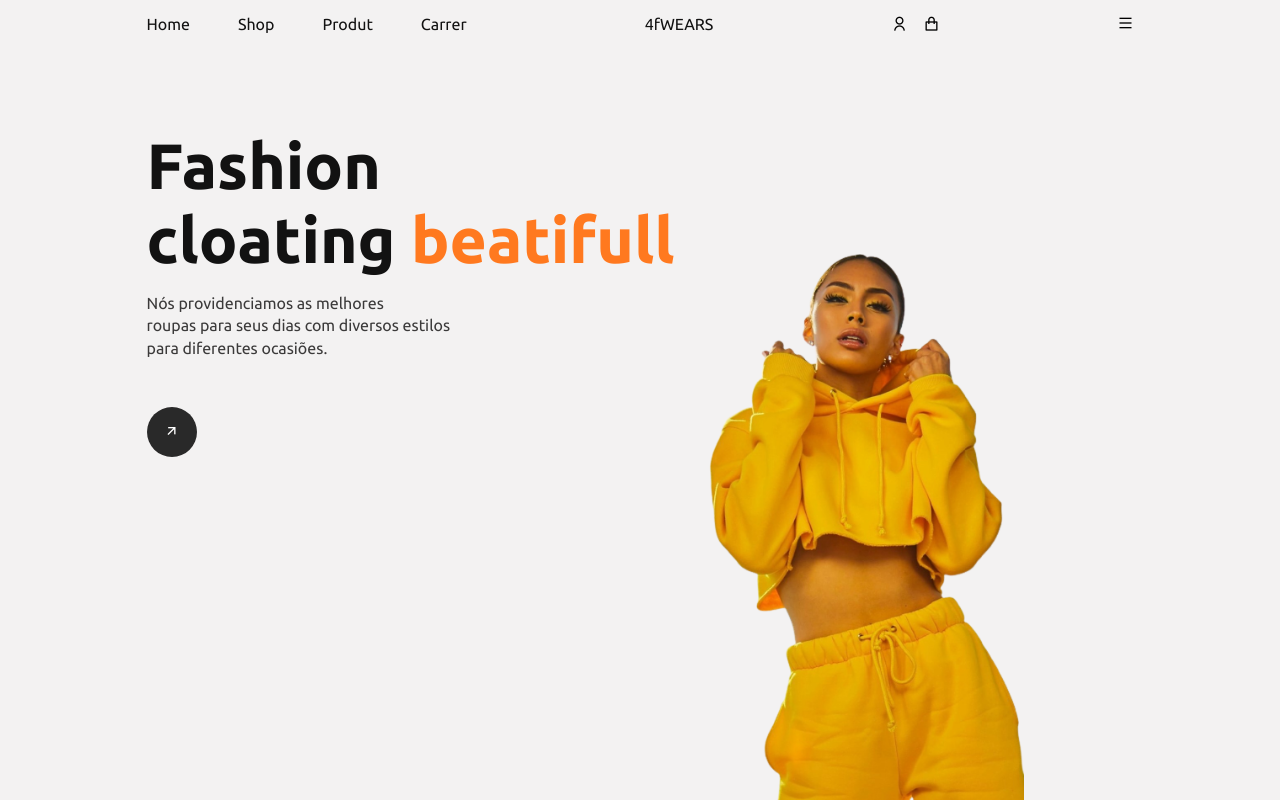
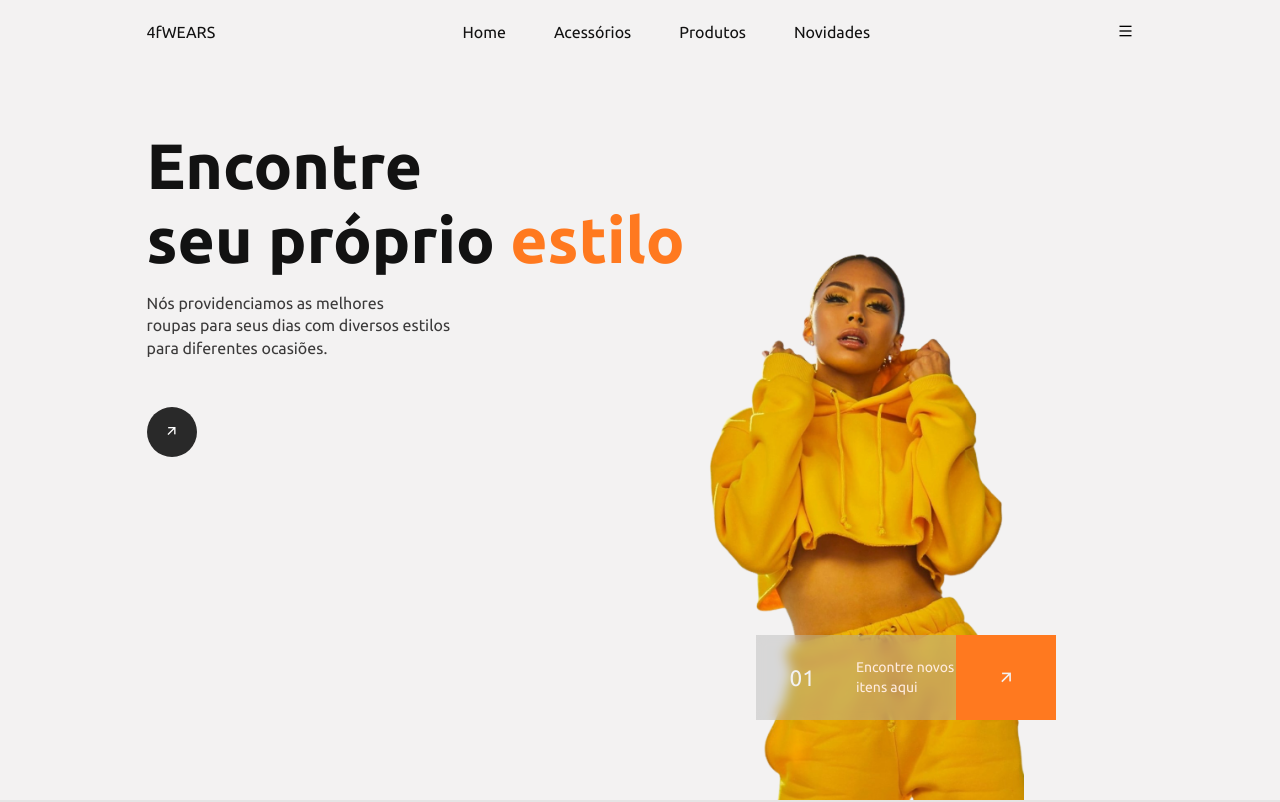
Before and after one commit to Dev-web-elisio/Website-ecommerce, a plain HTML site: page index.html in a window 1280 px wide. Shown: the top 802 px of the page. Drawn offline with nearby package versions, Linux system fonts and the light colour scheme.

Commit message:
Salvando alterações na HOME

```diff
--- a/assets/css/style.css
+++ b/assets/css/style.css
@@ -116,7 +116,7 @@ html {
     display: flex;
     justify-content: space-between;
     align-items: center;
-    height: 3rem;
+    height: 4rem;
 }
 
 .nav_toggler {
@@ -140,13 +140,21 @@ html {
 
 
 .show {
-    background: red;
+    box-shadow: 2px 2px 2px 1px rgba(0, 0, 0, 0.2);
+}
+
+.mudar-cor {
+    box-shadow: 2px 2px 2px 1px rgba(0, 0, 0, 0.2);
+    background: #f8f5f1;
+
 }
 /* HOME CONTAINER */
 .home {
     position: relative;
     height: 100vh;
     background-color: #f3f2f2;
+    box-shadow: 1px 1px 1px 1px rgba(0, 0, 0, 0.1);
+
 }
 
 
@@ -166,7 +174,41 @@ html {
    margin-bottom: 3rem;
 }
 
+.home_card {
+    position: absolute;
+    bottom: 5rem;
+    right: 14rem;
+    display: grid;
+    grid-template-columns: repeat(3, 1fr);
+    justify-content: space-around;
+    align-items: center;
+    width: 300px;
+    height: 85px;
+    background-color: #b3b3b370;
+    backdrop-filter: blur(6px);
+    -webkit-backdrop-filter: blur(6px);
+}
+.home_card-icone {
+    background: #ff791f;
+    cursor: pointer;
+    height: 100%;
+    display: inline-flex;
+    justify-content: center;
+    align-items: center;
+    color: #f3f2f2;
+    font-size: 1.2rem;
+}
 
+.home_card-span {
+    font-size: 1.4rem;
+    padding-left: 2.1rem;
+    color: #f3f2f2;
+}
+
+.home_card-paragrafo {
+    font-size: .876rem;
+    color: #ffecdf;
+}
 .home_btn {
     width: 50px;
     height: 50px;
@@ -426,22 +468,7 @@ html {
 
 
 /* PESSOAS */
-.pessoas_section {
-    background-color: #161614;
-}
-.pessoas_texto {
-    text-align: center;
-}
-.pessoas_titulo {
-    font-size: 2.5rem;
-    color: #f3f2f2;
-}
 
-.pessoas_subtitulo {
-    font-size: 1rem;
-    color: #ff791f;
-    margin-bottom: .5rem;
-}
  /* MEDIA QUERY */
  /*=============== BREAKPOINTS ===============*/
 /* PARA DISPOSITIVOS PEQUENOS */
--- a/assets/js/javascript-main.js
+++ b/assets/js/javascript-main.js
@@ -9,7 +9,7 @@ const ShowMenu = (togglerId , navId) => {
     }
 }
 
-ShowMenu('scroll-up' , 'nav-menu');
+ShowMenu('nav-toggler' , 'nav-menu');
 
 
 // Função Header Para mudar a cor do cabeçalho
@@ -47,5 +47,5 @@ const sr = ScrollReveal({
 
 sr.reveal(`.home_titulo , .home_descricao , .home_button , .novidades_subtitulo, .novidades_titulo , .novidade_descricao , .novidade_btn`,{interval: 100})
 sr.reveal(`.nova_card , .colecao_titulo , .colecao_descricao , .colecao_link , .card` ,{interval: 100})
-sr.reveal(`.produtos_card_item , .colecao_img2 , .colecao_img`,{origin: 'left'})
+sr.reveal(`.produtos_card_item , .colecao_img2 , .colecao_img , .home_card`,{origin: 'left'})
 sr.reveal(``,{origin: 'right'})
--- a/index.html
+++ b/index.html
@@ -15,22 +15,20 @@
     <!-- HEADER (cabeçalho) -->
     <header class="header">
         <nav class="nav container">
+            <div class="nav_logo">
+                <a href="#home" class="nav_link"><span>4f</span>WEARS</a>
+            </div>
             <div class="nav_menu" id="nav-menu">
                 <ul class="nav_lista">
                     <li class="nav_item"><a href="#home" class="nav_link">Home</a></li>
-                    <li class="nav_item"><a href="#home" class="nav_link">Shop</a></li>
-                    <li class="nav_item"><a href="#home" class="nav_link">Produt</a></li>
-                    <li class="nav_item"><a href="#home" class="nav_link">Carrer</a></li>
+                    <li class="nav_item"><a href="#home" class="nav_link">Acessórios</a></li>
+                    <li class="nav_item"><a href="#home" class="nav_link">Produtos</a></li>
+                    <li class="nav_item"><a href="#home" class="nav_link">Novidades</a></li>
                 </ul>
             </div>
-            <div class="nav_logo">
-                <a href="#home" class="nav_link"><span>4f</span>WEARS</a>
-            </div>
-            <div class="nav_icones">
-                <i class="ri-user-line  nav_"></i>
-                <i class="ri-shopping-bag-line nav_"></i>
-            </div>
-            <div class="nav_toggler" id="nav_toggler">
+
+
+            <div class="nav_toggler" id="nav-toggler">
                 <i class="ri-menu-line"></i>
             </div>
         </nav>
@@ -42,15 +40,23 @@
     <div class="home" id="home">
         <div class="home_container grid  container">
             <div class="home_texto ">
-                <h1 class="home_titulo">Fashion<br> cloating <span>beatifull</span></h1>
+                <h1 class="home_titulo">Encontre<br> seu próprio<span> estilo</span></h1>
                 <p class="home_descricao">Nós providenciamos as melhores <br>roupas para seus dias com
                     diversos estilos<br> para diferentes ocasiões.</p>
                 <a class="home_btn"><span href="#" ><i class="ri-arrow-right-up-line "></i></span></a>
             </div>
-
-
         </div>
         <img src="assets/img/home_img.png" alt="" class="home_img">
+
+        <div class="home_card">
+            <div class="home_card-span">01</div>
+            <div class="home_card-descricao">
+                <p class="home_card-paragrafo">Encontre novos <br>itens aqui</p>
+            </div>
+            <div class="home_card-icone">
+               <i class="ri-arrow-right-up-line"></i>
+            </div>
+        </div>
     </div>
 
 
@@ -77,9 +83,9 @@
             <div class="novidades_container grid container">
                 <div class="novidades_texto">
                     <h2 class="novidades_subtitulo">O que temos de novo</h2>
-                    <h1 class="novidades_titulo">SweatsTsherts <br>Collection</h1>
-                    <p class="novidade_descricao">Fashion is in the sky , in the street <br>fashion to do everthigs
-                        that all you can do <br>becouse you are spacial and geet</p>
+                    <h1 class="novidades_titulo">Nova coleção de<br>Tsherts</h1>
+                    <p class="novidade_descricao">Novos produtos recém chegados<br>da europa e da Ásia
+                        Oriental com muita <br>uma grande diversidade de cores.</p>
                     <a class="novidades_btn"><span href="#"><i class="ri-arrow-right-up-line"></i></span></a>
                 </div>
                 <div class="novidades_card">
@@ -98,7 +104,7 @@
                     <div class="card">
                         <img src="assets/img/novidades.jpg" alt="">
                         <div class="card_descricao">
-                            <p class="card_titulo">Swepper cloating</p>
+                            <p class="card_titulo">Ténis mais lindos</p>
                             <span class="card_icone">
                                 <a class="home_btn  card2" id="card"><span href="#" class="arrow" id="arrow"><i
                                             class="ri-arrow-right-up-line"></i></span></a>
@@ -125,7 +131,7 @@
                         <div class="produtos_descricao">
                             <div>
                                 <p class="produto_nome">Tshert</p>
-                                <h2 class="produto_marca">Adidas gray scaled</h2>
+                                <h2 class="produto_marca">Super slim e nova</h2>
                             </div>
                             <span>2000KZ</span>
                         </div>
@@ -139,8 +145,8 @@
                                     class="ri-add-line"></i></span></a>
                         <div class="produtos_descricao">
                             <div>
-                                <p class="produto_nome">Tshert</p>
-                                <h2 class="produto_marca">Nike slow motion</h2>
+                                <p class="produto_nome">Camisola XL</p>
+                                <h2 class="produto_marca">Técido para 2023</h2>
                             </div>
                             <span>2000KZ</span>
                         </div>
```
